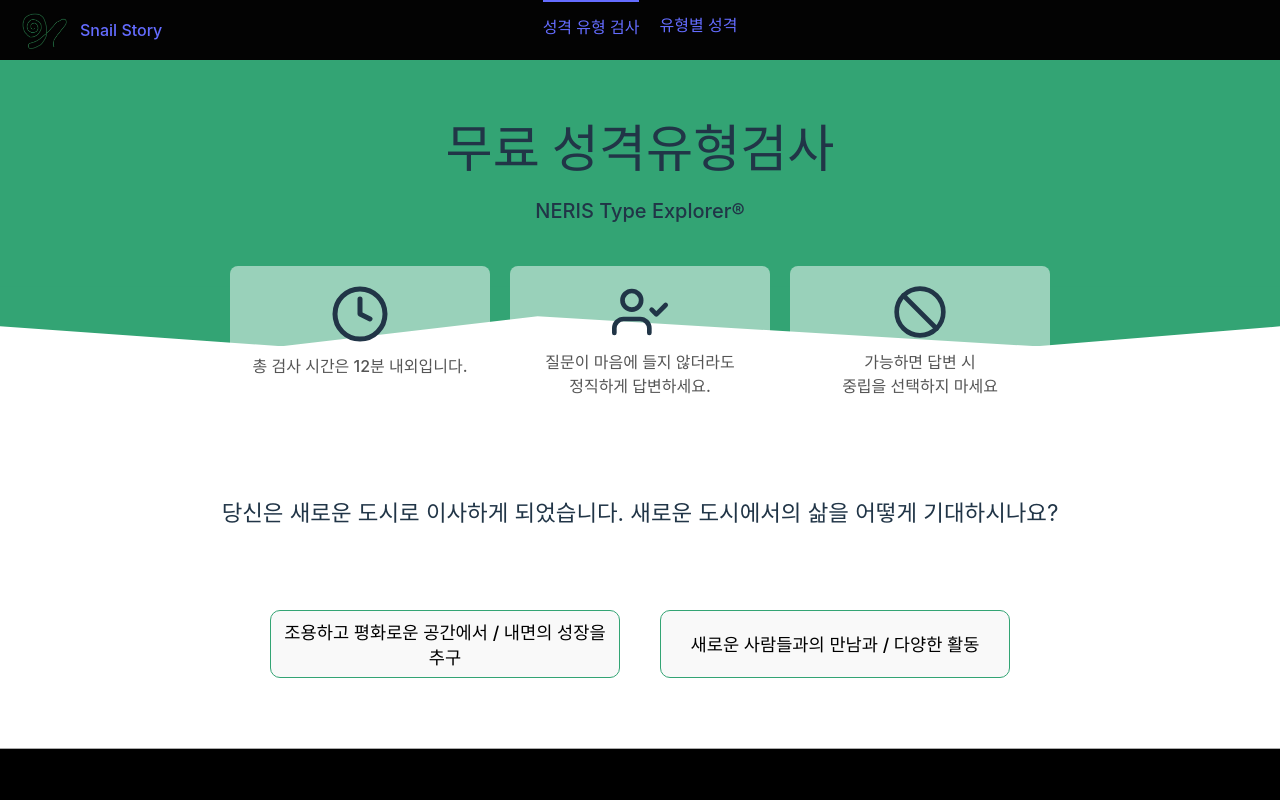
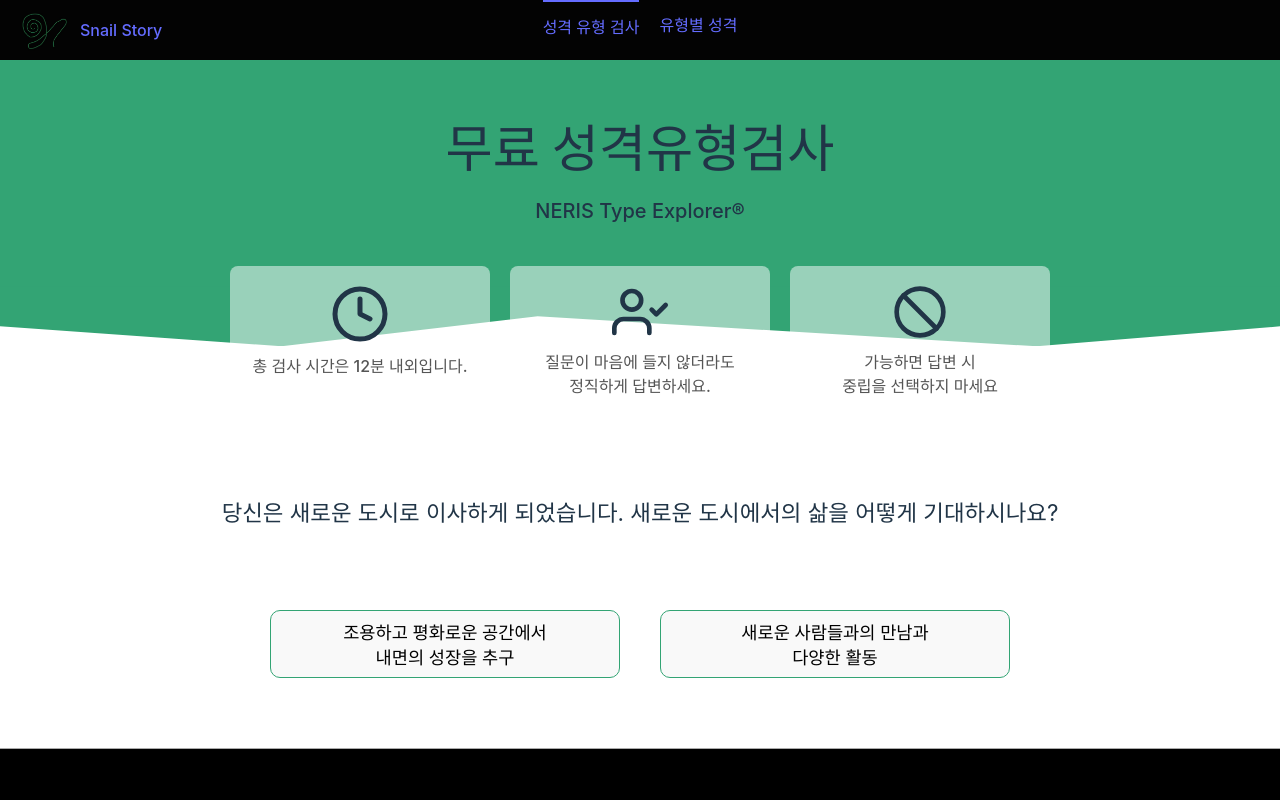
Before and after one commit to snailStory/16personalities, a React (Vite) app: page /typeTest in a window 1280 px wide. Shown: the top 800 px of the page. Built offline with nearby package versions, Linux system fonts and the light colour scheme.

Commit message:
fix: 데이터 형식 수정

```diff
--- a/src/components/Quiz.tsx
+++ b/src/components/Quiz.tsx
@@ -1,5 +1,5 @@
-import { css } from '@emotion/react';
-import { Mbti, resultObj } from 'src/pages/TypeTest';
+import { css } from "@emotion/react";
+import { Mbti, resultObj } from "src/pages/TypeTest";
 
 interface Props {
   title: string;
@@ -19,13 +19,17 @@ const Quiz = ({ title, selectItems, getResult }: Props) => {
       <div css={TitleContainer}>{title}</div>
       <ul css={SelectBoxContainer}>
         {getItemsKeys().map((item, index) => {
+          const text = selectItems[item].split("/");
           return (
             <button
               key={index}
               css={SelectBoxItem}
               onClick={() => getResult(item)}
             >
-              <li>{selectItems[item]}</li>
+              <li>
+                <div>{text[0]}</div>
+                <div>{text[1]}</div>
+              </li>
             </button>
           );
         })}
```
